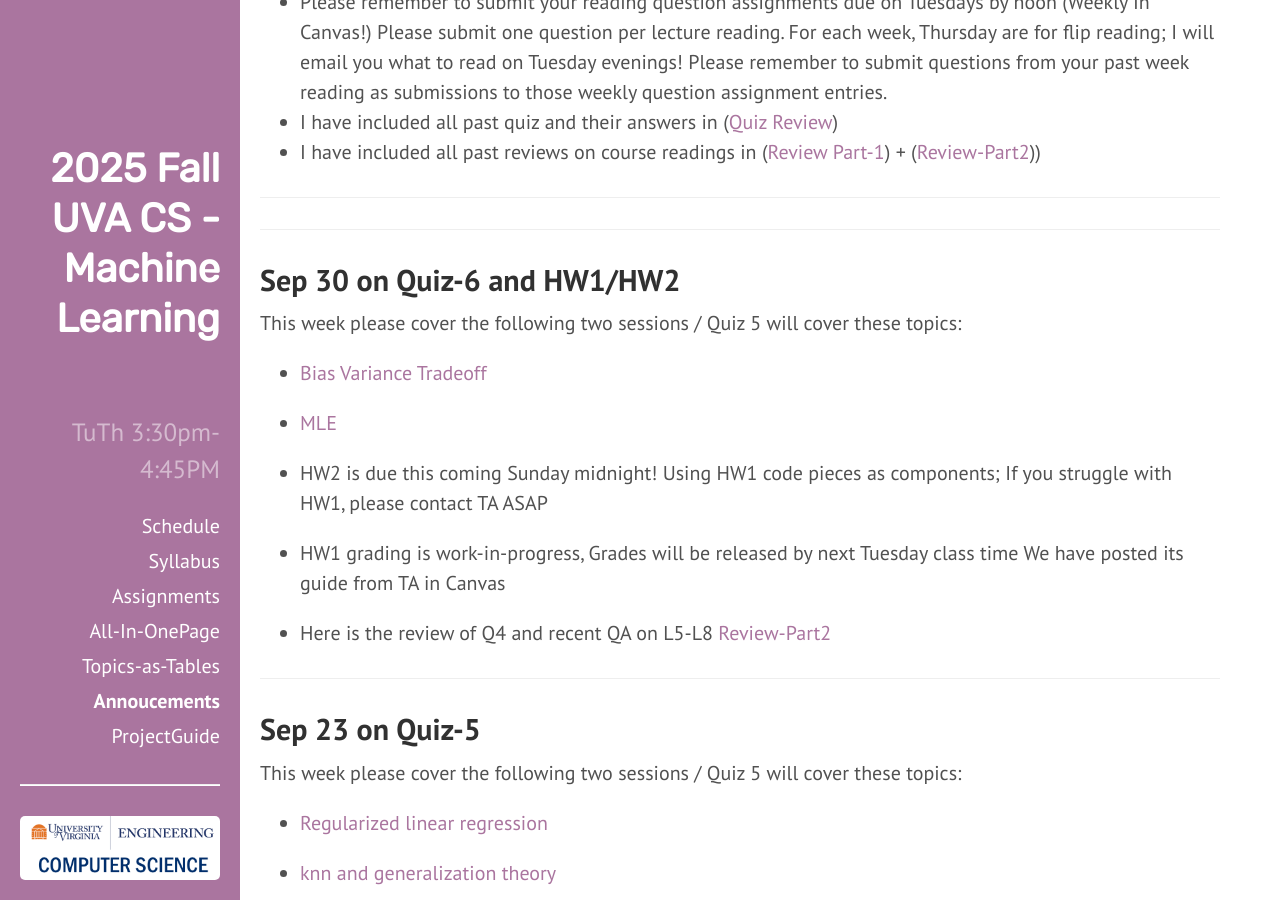
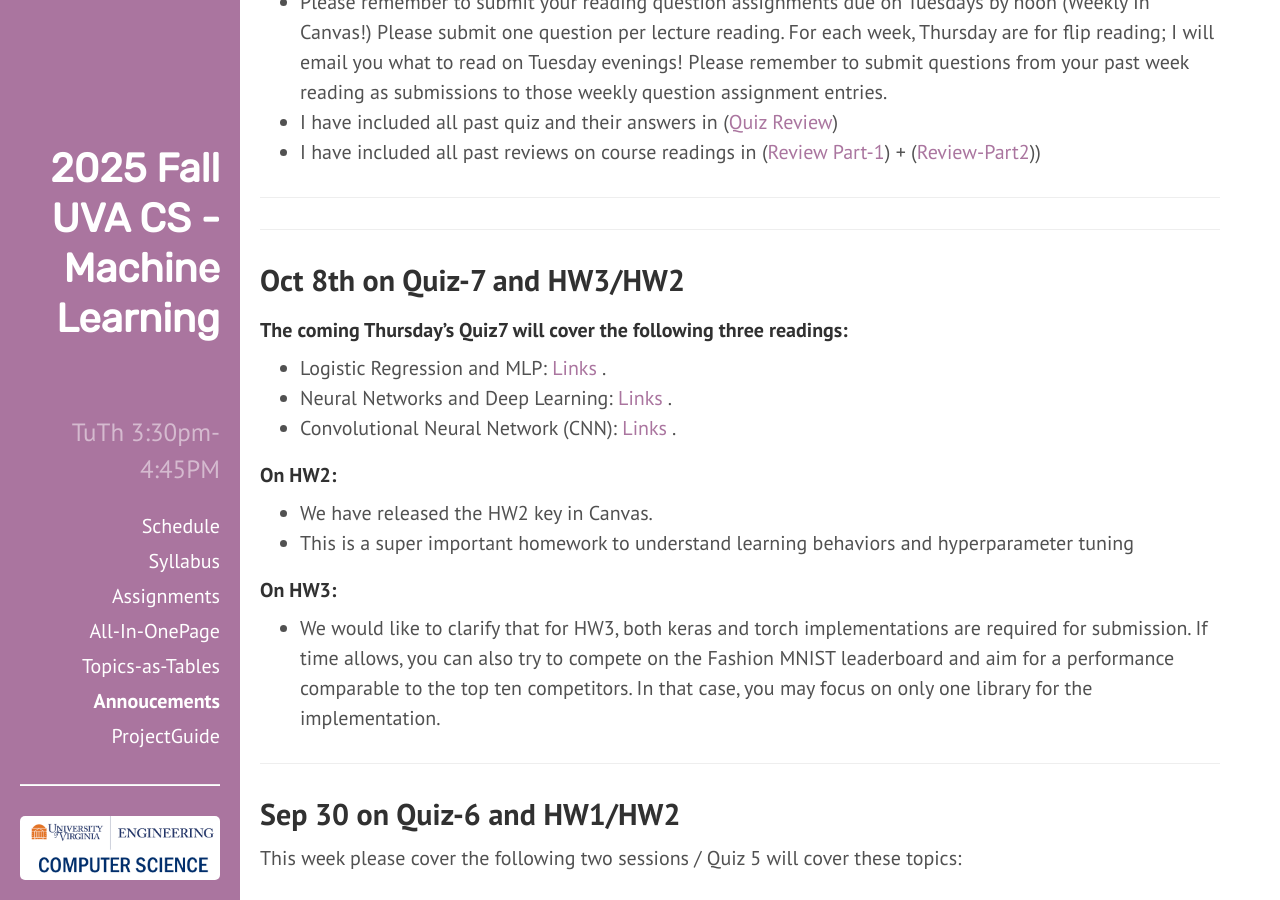
Before and after one commit to qiyanjun/2025Fall-UVA-CS-MachineLearningDeep, a Jekyll site: the page built from z25fBlog.md, in a window 1280 px wide and 900 px high, scrolled down 563 px. Built offline with Jekyll 4.4.1, drawn with Linux system fonts in a browser that asks for light colours.

```diff
--- a/index.html
+++ b/index.html
@@ -65,7 +65,7 @@
 
 {% assign Qdates = "|||Q1||Q2|Q3||Q4||Q5||Q6||QReading| Q-7 makeup | Q8||Q9| | Q10-makeup online|Q11| |Q12||Q13| Q14 | | | Q15 " | split: "|" %}
 
-{% assign HWdates = "|||||||HW1||||HW2||||HW3|HProject|HProject|HProject|HW4||HProject|HProject|HProject|HW5|HProject||| " | split: "|" %}
+{% assign HWdates = "|||||||HW1||||HW2||||HW3|HProject|HProject|HProject|HW4+Project||HProject|HProject|HProject|HW5+Project|HProject||| " | split: "|" %}
 
 
 {% for post in sorted %}
--- a/z25fBlog.md
+++ b/z25fBlog.md
@@ -22,6 +22,28 @@
 
 
 ---
+
+
+<hr>
+
+## Oct 8th on Quiz-7 and HW3/HW2
+
+#### The coming Thursday’s Quiz7 will cover the following three readings:
+
+- Logistic Regression and MLP: [Links](https://qiyanjun.github.io/2025Fall-UVA-CS-MachineLearningDeep//contents/S2-L02-LoR/) .
+- Neural Networks and Deep Learning: [Links](https://qiyanjun.github.io/2025Fall-UVA-CS-MachineLearningDeep//contents/S2-L03-DNN/) .
+- Convolutional Neural Network (CNN): [Links](https://qiyanjun.github.io/2025Fall-UVA-CS-MachineLearningDeep//contents/S2-L04-CNN/) .
+
+
+#### On HW2:
+- We have released the HW2 key in Canvas.
+- This is a super important homework to understand learning behaviors and hyperparameter tuning
+
+
+#### On HW3:
+- We would like to clarify that for HW3, both keras and torch implementations are required for submission. If time allows, you can also try to compete on the Fashion MNIST leaderboard and aim for a performance comparable to the top ten competitors. In that case, you may focus on only one library for the implementation.
+
+
 <hr>
 
 ## Sep 30 on Quiz-6 and HW1/HW2
```
Also changed, not shown: Assignments.md (+4 -4 lines).
